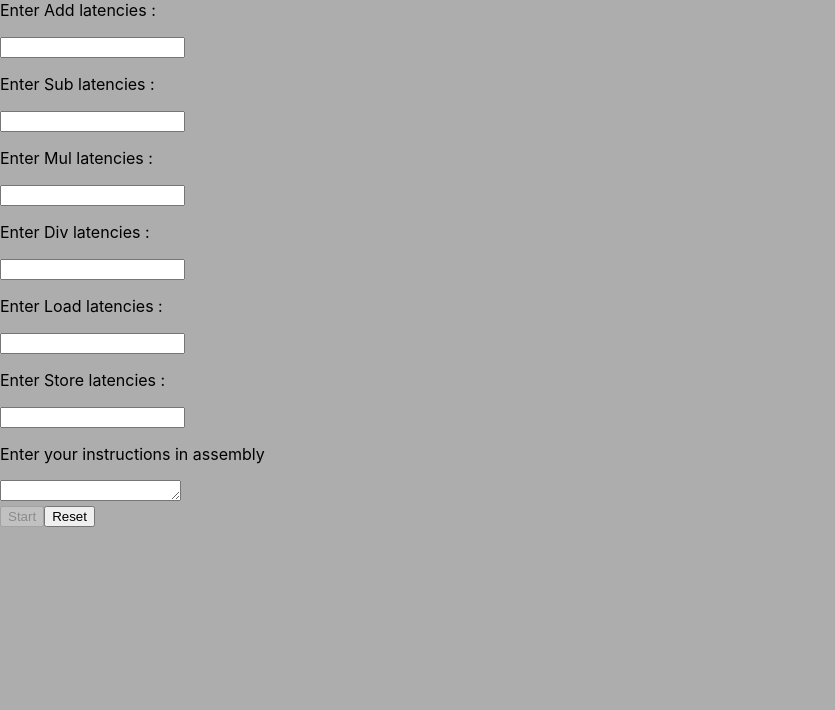
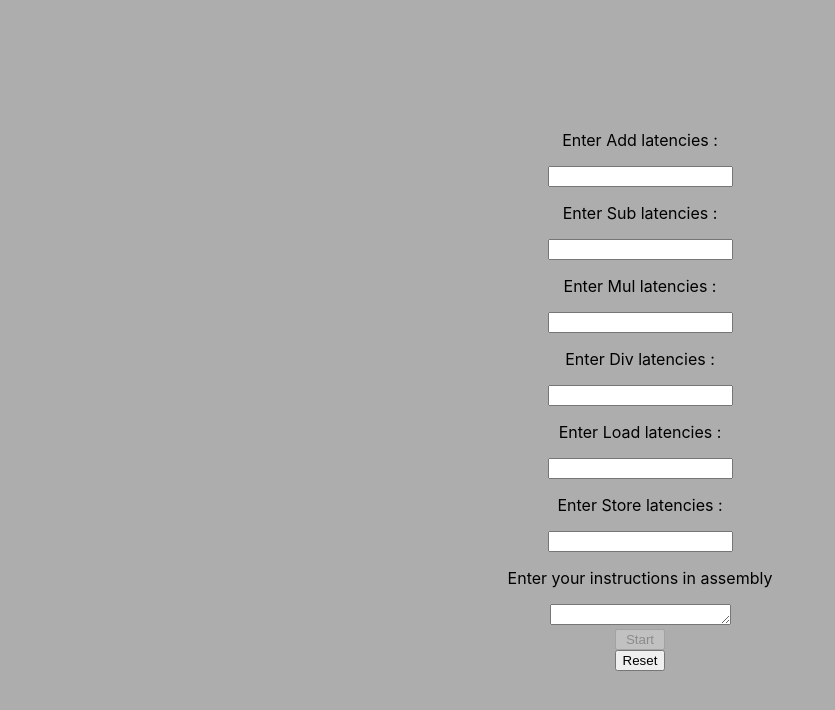
Before and after one commit to IrrationalInteger/Tomasulo-Simulator, a React (Create React App) app: page / in a window 1280 px wide. Shown: the top 710 px of the page, without its empty margins (0-835 px from the left). Built offline with nearby package versions, Linux system fonts and the light colour scheme.

Commit message:
Sub latencies

```diff
--- a/src/App.js
+++ b/src/App.js
@@ -678,7 +678,22 @@ function App() {
   const [running, setRunning] = useState(false);
   console.log("running", stop);
   return (
-    <div>
+    <div
+      style={{
+        width: "100%",
+        height: "100%",
+      }}
+    >
+      <div
+        style={{
+          display: "flex",
+          flexDirection: "column",
+          justifyContent: "center",
+          alignItems: "center",
+          width: "100%",
+          height: "100%",
+        }}
+      >
         {!running && (
           <>
             <p style={{ marginTop: "0px" }}>Enter Add latencies : </p>
@@ -740,16 +755,23 @@ function App() {
             onChange={(e) => setInstructions(e.target.value)}
           ></TextareaAutosize>
         </div>
+        <div style={{ display: "flex", flexDirection: "column" }}>
           {running ? (
             <>
               <p>{"Clock Cycle : " + clock}</p>
+              <p>{"Program Counter : " + pc}</p>
+
+              {stalled && (
+                <h1 style={{ color: "red" }}>The pipeline is stalled!</h1>
+              )}
               {stop ? (
                 <h1>Finished Execution. Click reset to run again.</h1>
               ) : (
                 <button
                   onClick={() => {
                     // get the next instruction in the instructions queue
-                let currentInstruction = instructions.split(/\r?\n|\r|\n/g)[pc];
+                    let currentInstruction =
+                      instructions.split(/\r?\n|\r|\n/g)[pc];
                     // if  no more instructions then mark the end of the program
                     if (!currentInstruction) programEnd = true;
                     // Run for another cycle
@@ -783,7 +805,9 @@ function App() {
                     setResCache([...cache]);
                     if (!flag) {
                       setInstQueueOld([...instQueue]);
-                  setInstQueue([...instQueue].splice(0, instQueue.length - 1));
+                      setInstQueue(
+                        [...instQueue].splice(0, instQueue.length - 1)
+                      );
                     }
                     flag = false;
                     // increment the current clock cycle
@@ -821,6 +845,9 @@ function App() {
           >
             Reset
           </button>
+        </div>
+      </div>
+
       {running && (
         <>
           <div style={{ display: "flex", flexDirection: "column" }}>
```
Lines whose indentation alone changed are shown as unchanged.
